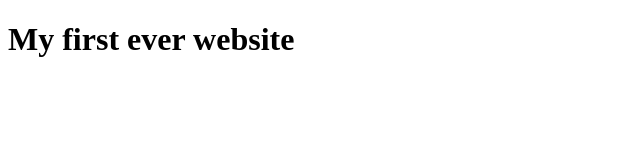
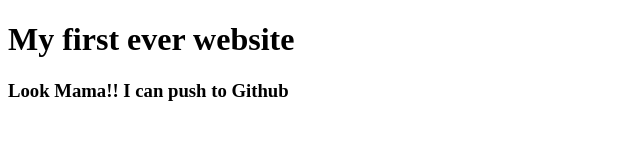
Before and after one commit to Shuprov/my-first-website, a plain HTML site: page index.html in a window 1280 px wide. Shown: the whole page, without its empty margins (0-640 px from the left). Drawn offline with Linux system fonts and the light colour scheme.

Commit message:
Learnt Github

```diff
--- a/index.html
+++ b/index.html
@@ -7,5 +7,6 @@
 </head>
 <body>
     <h1>My first ever website</h1>
+    <h3>Look Mama!! I can push to Github</h3>
 </body>
 </html>
```
